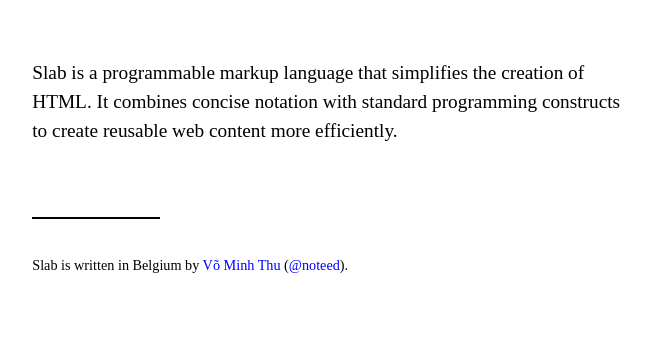
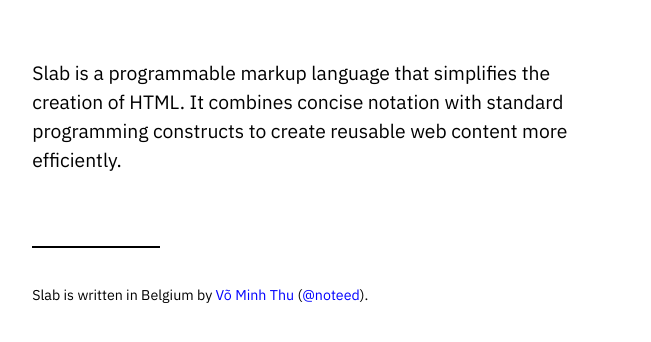
Before and after one commit to hypered/slab-gh-pages, a plain HTML site: page index.html in a window 1280 px wide. Shown: the part 214-556 px from the top of the page, without its empty margins (5-656 px from the left). Drawn offline with Linux system fonts and the light colour scheme; the site is published under a folder, as on GitHub Pages, so addresses that start at the root find nothing.

Commit message:
deploy: 352695bb3eed1870b31c16b57b0c3e7488b9913c

```diff
--- a/static/css/struct.css
+++ b/static/css/struct.css
@@ -58,22 +58,22 @@ table {
   font-family: 'IBM Plex Sans';
   font-style: normal;
   font-weight: 400;
-  src: url("/static/fonts/IBMPlexSans-Regular.woff2") format("woff2"), url("/static/fonts/IBMPlexSans-Regular.woff") format("woff"); }
+  src: url("../fonts/IBMPlexSans-Regular.woff2") format("woff2"), url("../fonts/IBMPlexSans-Regular.woff") format("woff"); }
 @font-face {
   font-family: 'IBM Plex Sans';
   font-style: normal;
   font-weight: 500;
-  src: url("/static/fonts/IBMPlexSans-Medium.woff2") format("woff2"), url("/static/fonts/IBMPlexSans-Medium.woff") format("woff"); }
+  src: url("../fonts/IBMPlexSans-Medium.woff2") format("woff2"), url("../fonts/IBMPlexSans-Medium.woff") format("woff"); }
 @font-face {
   font-family: 'IBM Plex Sans';
   font-style: normal;
   font-weight: 600;
-  src: url("/static/fonts/IBMPlexSans-SemiBold.woff2") format("woff2"), url("/static/fonts/IBMPlexSans-SemiBold.woff") format("woff"); }
+  src: url("../fonts/IBMPlexSans-SemiBold.woff2") format("woff2"), url("../fonts/IBMPlexSans-SemiBold.woff") format("woff"); }
 @font-face {
   font-family: 'IBM Plex Sans';
   font-style: normal;
   font-weight: 700;
-  src: url("/static/fonts/IBMPlexSans-Bold.woff2") format("woff2"), url("/static/fonts/IBMPlexSans-Bold.woff") format("woff"); }
+  src: url("../fonts/IBMPlexSans-Bold.woff2") format("woff2"), url("../fonts/IBMPlexSans-Bold.woff") format("woff"); }
 @font-face {
   font-family: "Fallback for IBM Plex Sans";
   font-style: normal;
@@ -110,22 +110,22 @@ table {
   font-family: 'DejaVu Sans Mono';
   font-style: normal;
   font-weight: normal;
-  src: local(DejaVu Sans Mono), local(DejaVuSansMono), url("/static/fonts/DejaVuSansMono.woff2") format("woff2"), url("/static/fonts/DejaVuSansMono.woff") format("woff"); }
+  src: local(DejaVu Sans Mono), local(DejaVuSansMono), url("../fonts/DejaVuSansMono.woff2") format("woff2"), url("../fonts/DejaVuSansMono.woff") format("woff"); }
 @font-face {
   font-family: 'DejaVu Sans Mono';
   font-style: normal;
   font-weight: bold;
-  src: local(DejaVu Sans Mono Bold), local(DejaVuSansMono-Bold), url("/static/fonts/DejaVuSansMono-Bold.woff2") format("woff2"), url("/static/fonts/DejaVuSansMono-Bold.woff") format("woff"); }
+  src: local(DejaVu Sans Mono Bold), local(DejaVuSansMono-Bold), url("../fonts/DejaVuSansMono-Bold.woff2") format("woff2"), url("../fonts/DejaVuSansMono-Bold.woff") format("woff"); }
 @font-face {
   font-family: 'DejaVu Sans Mono';
   font-style: oblique;
   font-weight: normal;
-  src: local(DejaVu Sans Mono Oblique), local(DejaVuSansMono-Oblique), url("/static/fonts/DejaVuSansMono-Oblique.woff2") format("woff2"), url("/static/fonts/DejaVuSansMono-Oblique.woff") format("woff"); }
+  src: local(DejaVu Sans Mono Oblique), local(DejaVuSansMono-Oblique), url("../fonts/DejaVuSansMono-Oblique.woff2") format("woff2"), url("../fonts/DejaVuSansMono-Oblique.woff") format("woff"); }
 @font-face {
   font-family: 'DejaVu Sans Mono';
   font-style: oblique;
   font-weight: bold;
-  src: local(DejaVu Sans Mono Bold Oblique), local(DejaVuSansMono-BoldOblique), url("/static/fonts/DejaVuSansMono-BoldOblique.woff2") format("woff2"), url("/static/fonts/DejaVuSansMono-BoldOblique.woff") format("woff"); }
+  src: local(DejaVu Sans Mono Bold Oblique), local(DejaVuSansMono-BoldOblique), url("../fonts/DejaVuSansMono-BoldOblique.woff2") format("woff2"), url("../fonts/DejaVuSansMono-BoldOblique.woff") format("woff"); }
 body {
   font-family: 'IBM Plex Sans', 'Fallback for IBM Plex Sans'; }
 
```
